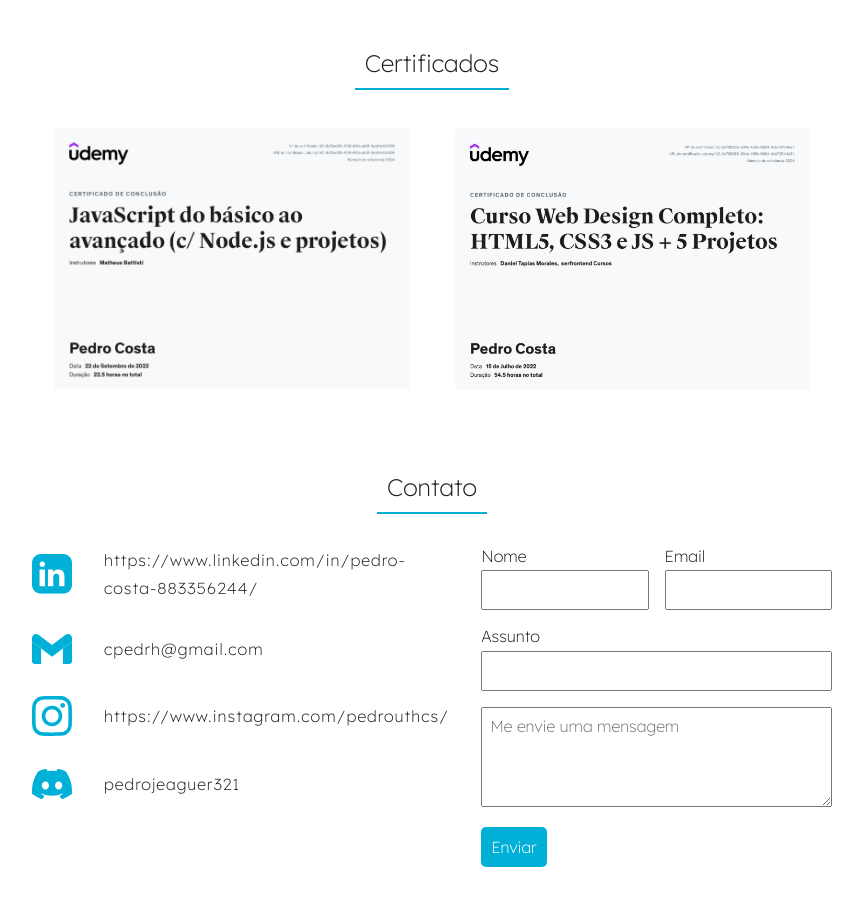
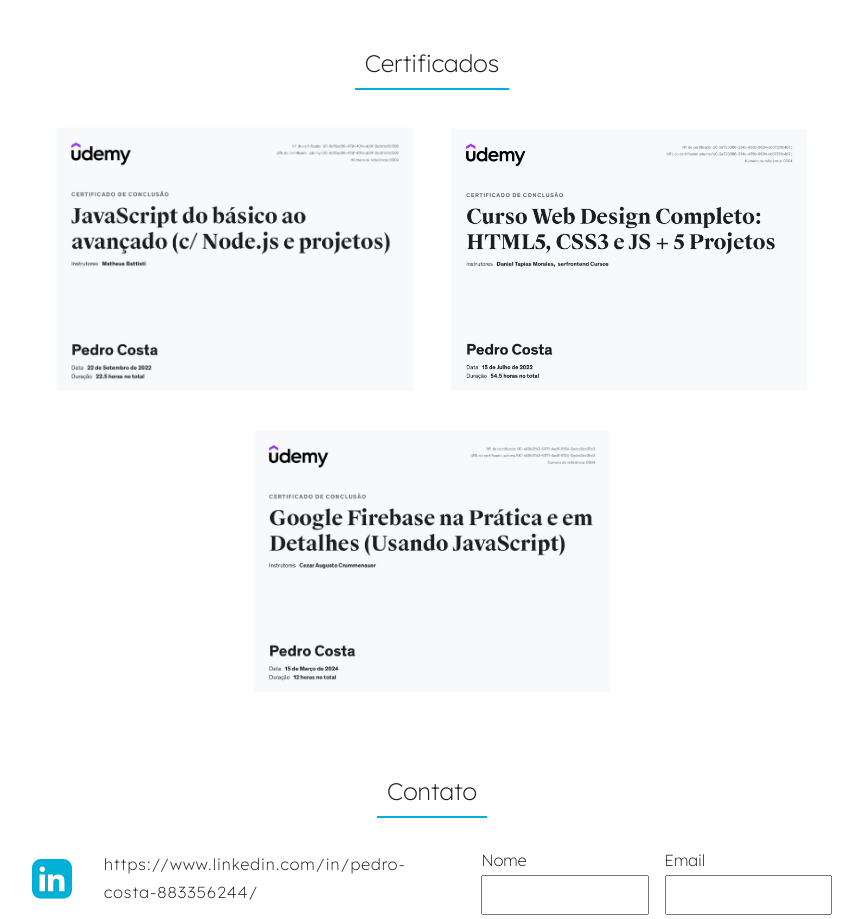
Before and after one commit to Pedrh316/Portfolio-2.0, a React (Vite) app: page / in a window 1280 px wide. Shown: the part 2040-2959 px from the top of the page, without its empty margins (208-1071 px from the left). Built offline with nearby package versions, Linux system fonts and the light colour scheme; the HTML template or start-up script is replaced by a standard one.

Commit message:
updating certificates

```diff
--- a/src/components/Certificates.tsx
+++ b/src/components/Certificates.tsx
@@ -3,31 +3,45 @@ import DefaultSubtitle from './fonts/DefaultSubtitle'
 import Container from './Container'
 import certificate1 from '../assets/certificates/JavascriptAndNode.png';
 import certificate2 from '../assets/certificates/WebDesign.png';
+import certificate3 from '../assets/certificates/Certificado-Google-Firebase.jpg';
+
+const Certificate = ({src, alt}:{src:string, alt:string}) => {
+    return (
+        <img style={{
+            width:'100%',
+        }} src={src} alt={alt}/>
+    )
+}
+
+const certificatesData = [
+    {src:certificate1, alt:"Certificado JavaScript do básico ao avançado (c/ Node.js e projetos)"},
+    {src:certificate2, alt:"Certificado 2024 Curso Web Frontend Fundamentos HTML CSS JS +10 Projetos"},
+    {src:certificate3, alt:"Certificado JavaScript do básico ao avançado (c/ Node.js e projetos)"},
+]
 
 const Certificates = () => {
 
     return (
         <Container>
             <section>
-
                 <SectionHeader>
                     <DefaultSubtitle>Certificados</DefaultSubtitle>
                 </SectionHeader>
-            <ul style={{
-                display:'grid',
-                gridTemplateColumns:'repeat(auto-fill, minmax(250px,1fr))',
-                gap:'2rem',
+                <ul aria-label="Lista de certificados" style={{
+                    display:'flex',
+                    flexWrap:'wrap',
+                    justifyContent:'center',
+                    gap:'1.5rem',
                 }}>
-                <li>
-                    <img style={{
-                        width:'100%'
-                    }} src={certificate1}/>
+                    {
+                        certificatesData.map(({src,alt}) => {
+                            return (
+                                <li style={{width:'100%', maxWidth:'370px'}}>
+                                    <Certificate src={src} alt={alt}/>
                                 </li>
-                <li>
-                    <img style={{
-                        width:'100%'
-                    }} src={certificate2}/>
-                </li>
+                            );
+                        })
+                    }
                 </ul>
             </section>
         </Container>
--- a/src/components/Present.tsx
+++ b/src/components/Present.tsx
@@ -15,7 +15,7 @@ const SPresent = styled.section`
 const Present = () => {
   return (
     <SPresent>
-        <DefaultText>Infelizmente ainda há um recurso adicionado...</DefaultText>
+        <DefaultText>Infelizmente ainda não há um recurso adicionado...</DefaultText>
     </SPresent>
   )
 }
```
Also changed, not shown: src/components/Footer.tsx (+5 -5 lines), src/assets/certificates/Certificado-Google-Firebase.jpg (added). Lines whose indentation alone changed are shown as unchanged.
